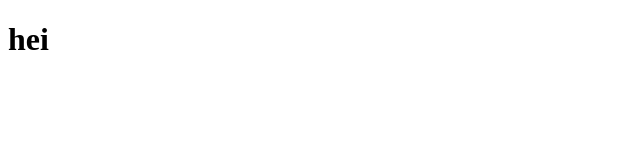
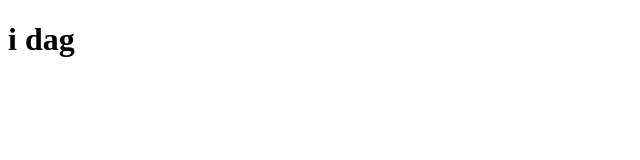
Before and after one commit to Sava333999/index.html, a plain HTML site: page index.html in a window 1280 px wide. Shown: the full height of the page, 0-640 px from the left. Drawn offline with Linux system fonts and the light colour scheme.

Commit message:
ad title

```diff
--- a/index.html
+++ b/index.html
@@ -6,7 +6,6 @@
     <title>Document</title>
 </head>
 <body>
-    <h1> hei </h1>
-
+    <h1> i dag </h1>
 </body>
 </html>
```
